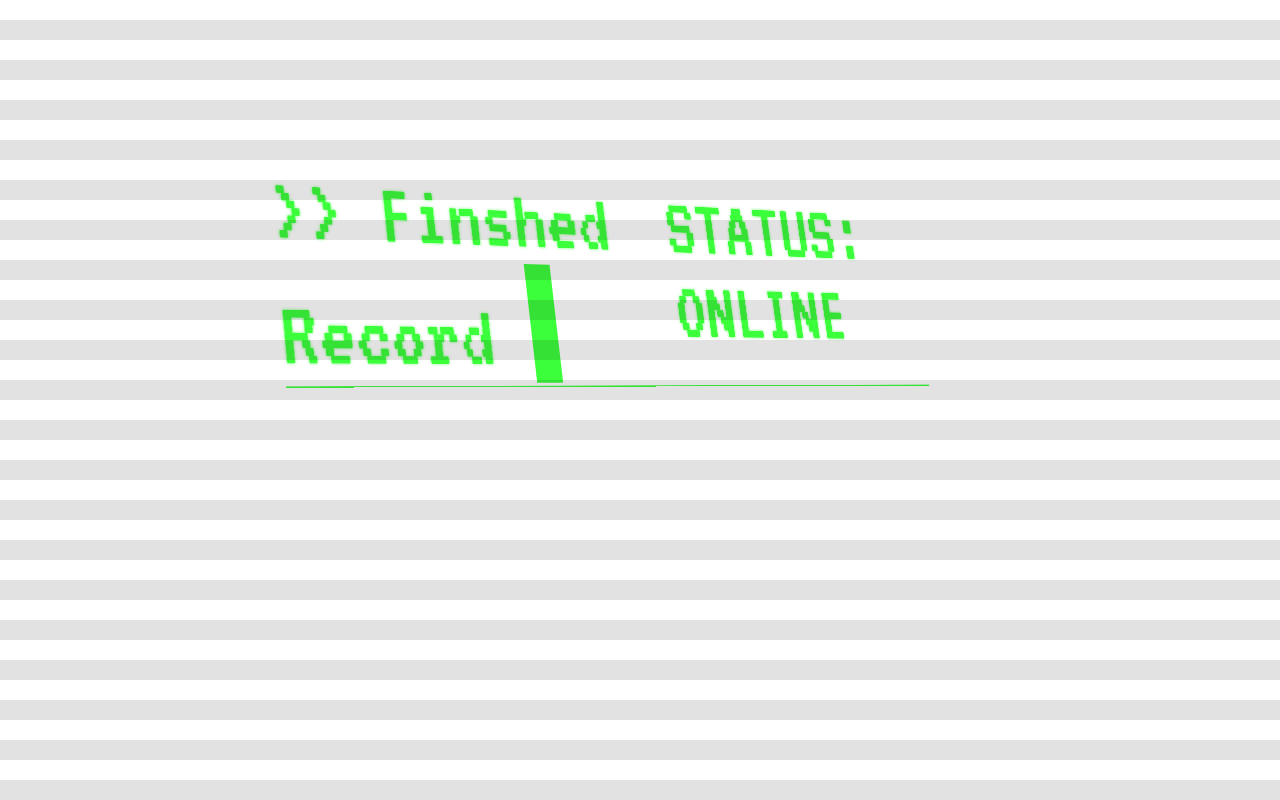
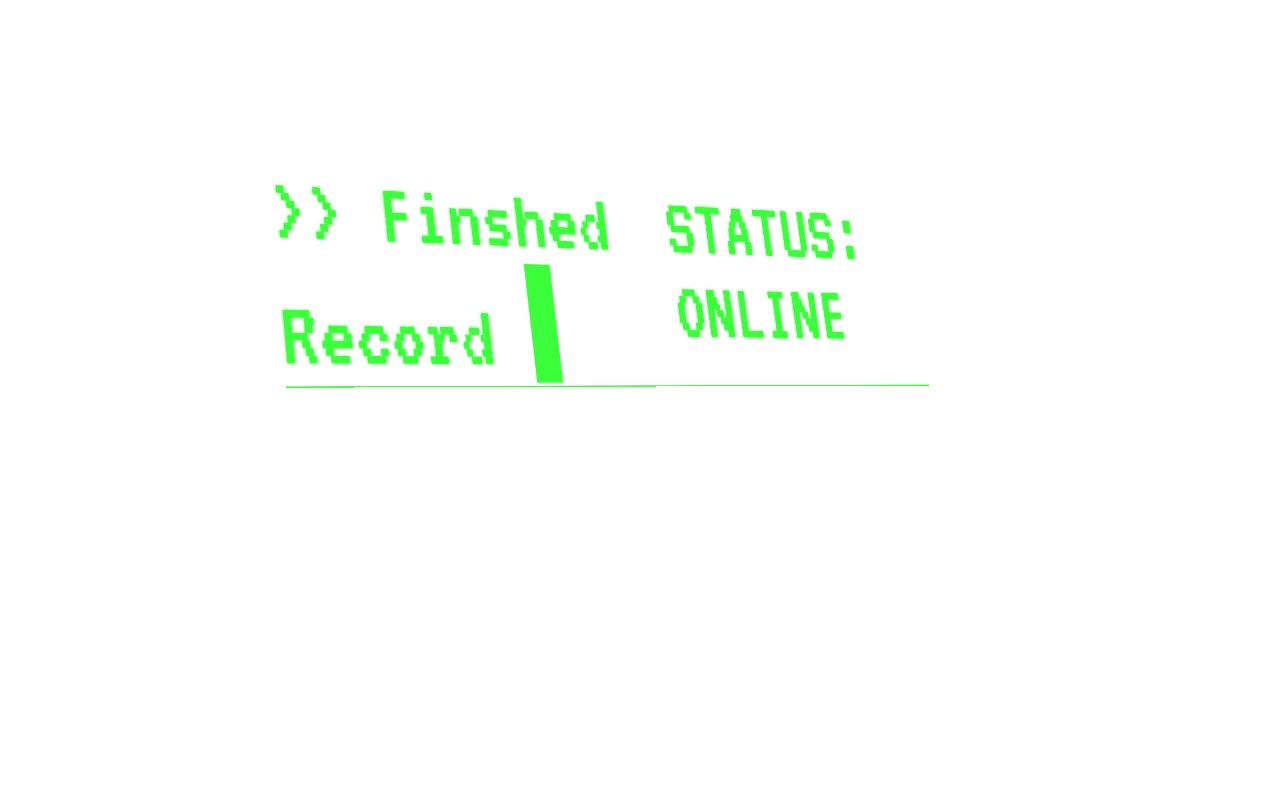
Before and after one commit to Chil1T/study-room-live, a website: page public/stats.html in a window 1280 px wide. Drawn offline with Linux system fonts and the light colour scheme.

Commit message:
移除了扫描线效果

```diff
--- a/public/stats.html
+++ b/public/stats.html
@@ -26,23 +26,7 @@
             /* 荧光效果 */
         }
 
-        /* CRT 扫描线效果 */
-        .scanline {
-            position: fixed;
-            left: 0;
-            top: 0;
-            width: 100%;
-            height: 100%;
-            background: linear-gradient(to bottom,
-                    rgba(255, 255, 255, 0),
-                    rgba(255, 255, 255, 0) 50%,
-                    rgba(0, 0, 0, 0.2) 50%,
-                    rgba(0, 0, 0, 0.2));
-            background-size: 100% 40px;
-            pointer-events: none;
-            z-index: 10;
-            opacity: 0.6;
-        }
+
 
         /* 屏幕闪烁微动 */
         @keyframes flicker {
@@ -200,7 +184,7 @@
 </head>
 
 <body class="crt-flicker">
-    <div class="scanline"></div>
+
 
     <div id="terminal-container">
         <header>
```
